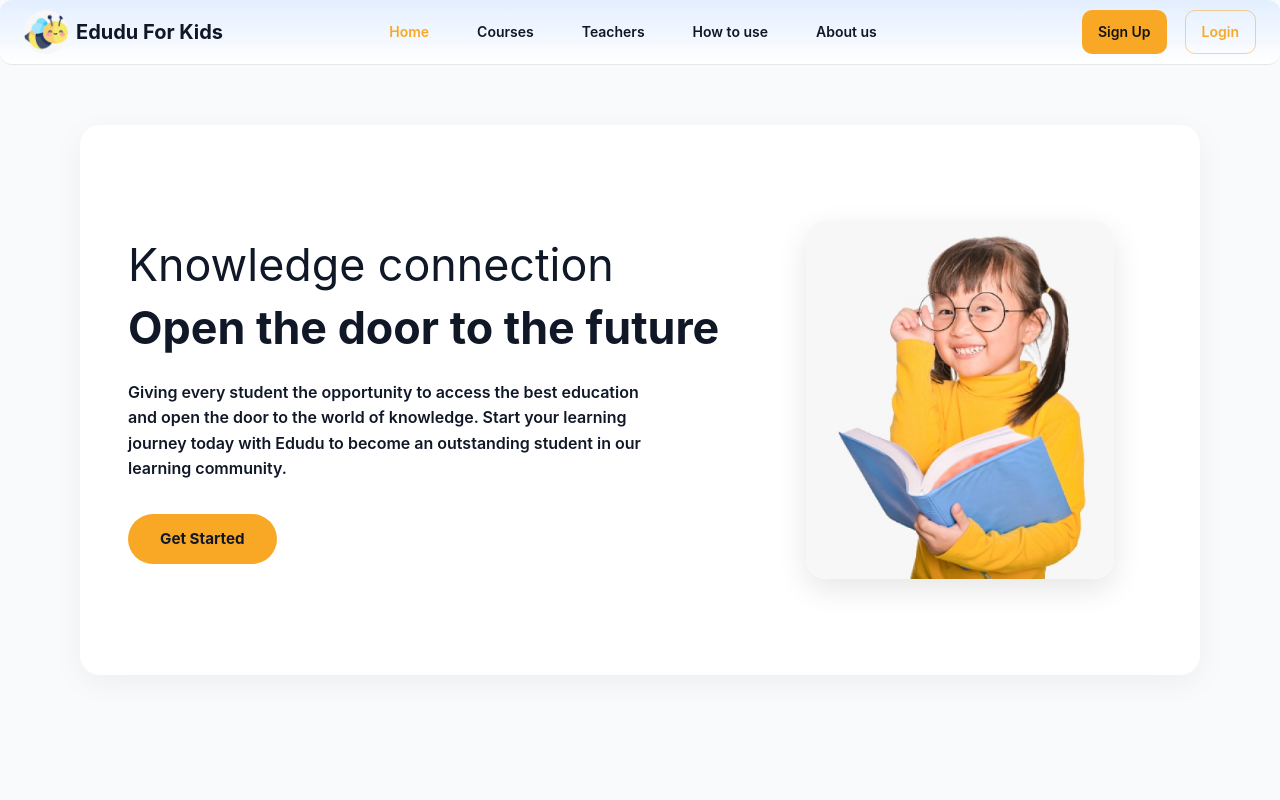
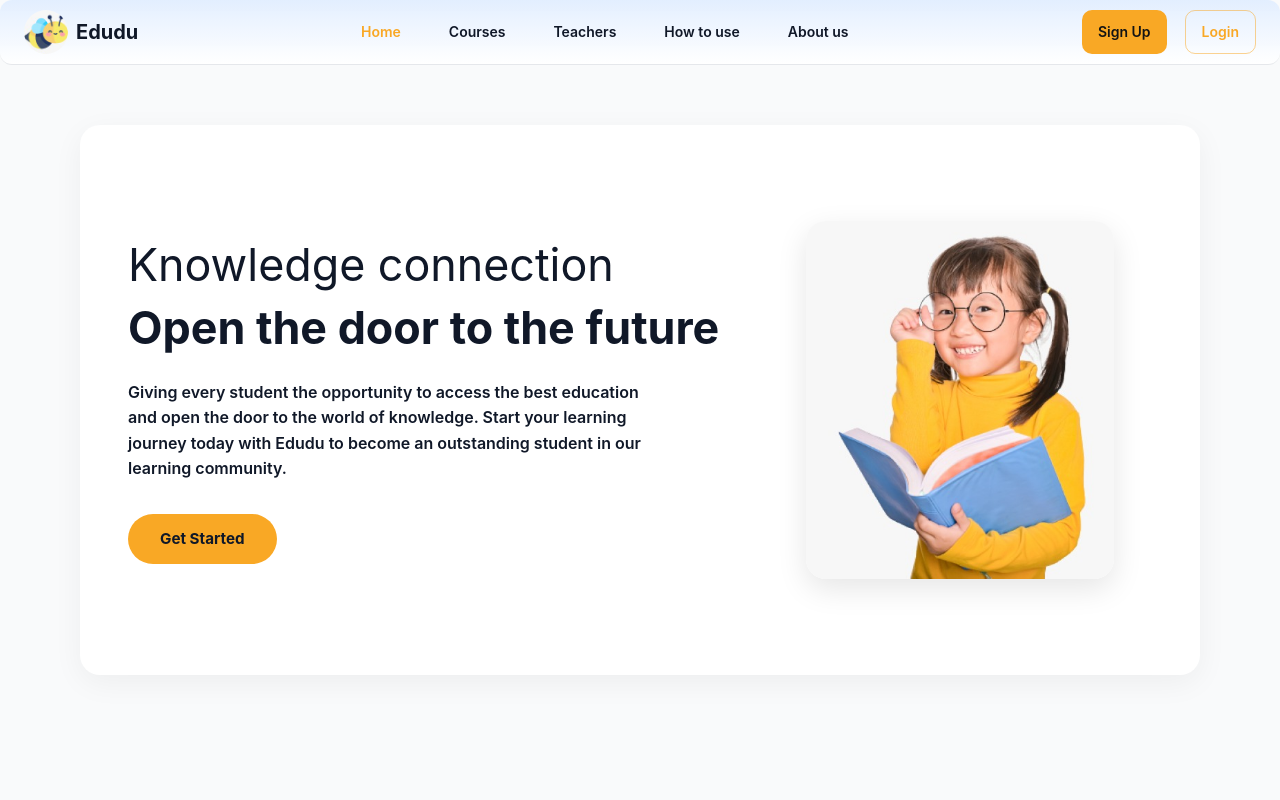
Before and after one commit to x221bx/elearning-app, a React (Vite) app: page / in a window 1280 px wide. Shown: the top 800 px of the page. Built offline with nearby package versions, Linux system fonts and the light colour scheme; some icons are missing.

Commit message:
fixed nav bar

```diff
--- a/index.html
+++ b/index.html
@@ -1,10 +1,11 @@
 <!doctype html>
 <html lang="en">
+
 <head>
     <meta charset="UTF-8" />
     <link rel="icon" type="image/svg+xml" href="/bee.svg" />
     <meta name="viewport" content="width=device-width, initial-scale=1.0" />
-    <title>Edudu For Kids</title>
+    <title>Edudu</title>
 
     <script>
         (function () {
@@ -12,15 +13,17 @@
                 var lng = localStorage.getItem("lang") === "ar" ? "ar" : "en";
                 document.dir = lng === "ar" ? "rtl" : "ltr";
                 document.documentElement.setAttribute("lang", lng === "ar" ? "ar" : "en");
-            } catch {}
+            } catch { }
         })();
     </script>
 
     <!-- Auto-translate the whole DOM (places in /public) -->
     <script src="/autoTranslate.js" defer></script>
 </head>
+
 <body>
-<div id="root"></div>
-<script type="module" src="/src/main.jsx"></script>
+    <div id="root"></div>
+    <script type="module" src="/src/main.jsx"></script>
 </body>
+
 </html>
--- a/src/components/common/navbar.jsx
+++ b/src/components/common/navbar.jsx
@@ -128,7 +128,7 @@ export default function Navbar() {
                     >
                         <Avatar sx={{ width: 44, height: 44, mr: 1 }} src={pic1} />
                         <Typography variant="h6" fontWeight={700}>
-                            Edudu For Kids
+                            Edudu
                         </Typography>
                     </Box>
 
--- a/src/pages/Home.jsx
+++ b/src/pages/Home.jsx
@@ -716,7 +716,7 @@ function Home() {
                   </Link>
                 </Box>
                 <Typography variant="body2" color="inherit">
-                  ©2020 Edudu.co
+                  ©2025 Edudu.com
                 </Typography>
 
                 <Typography variant="body2" color="inherit">
```
